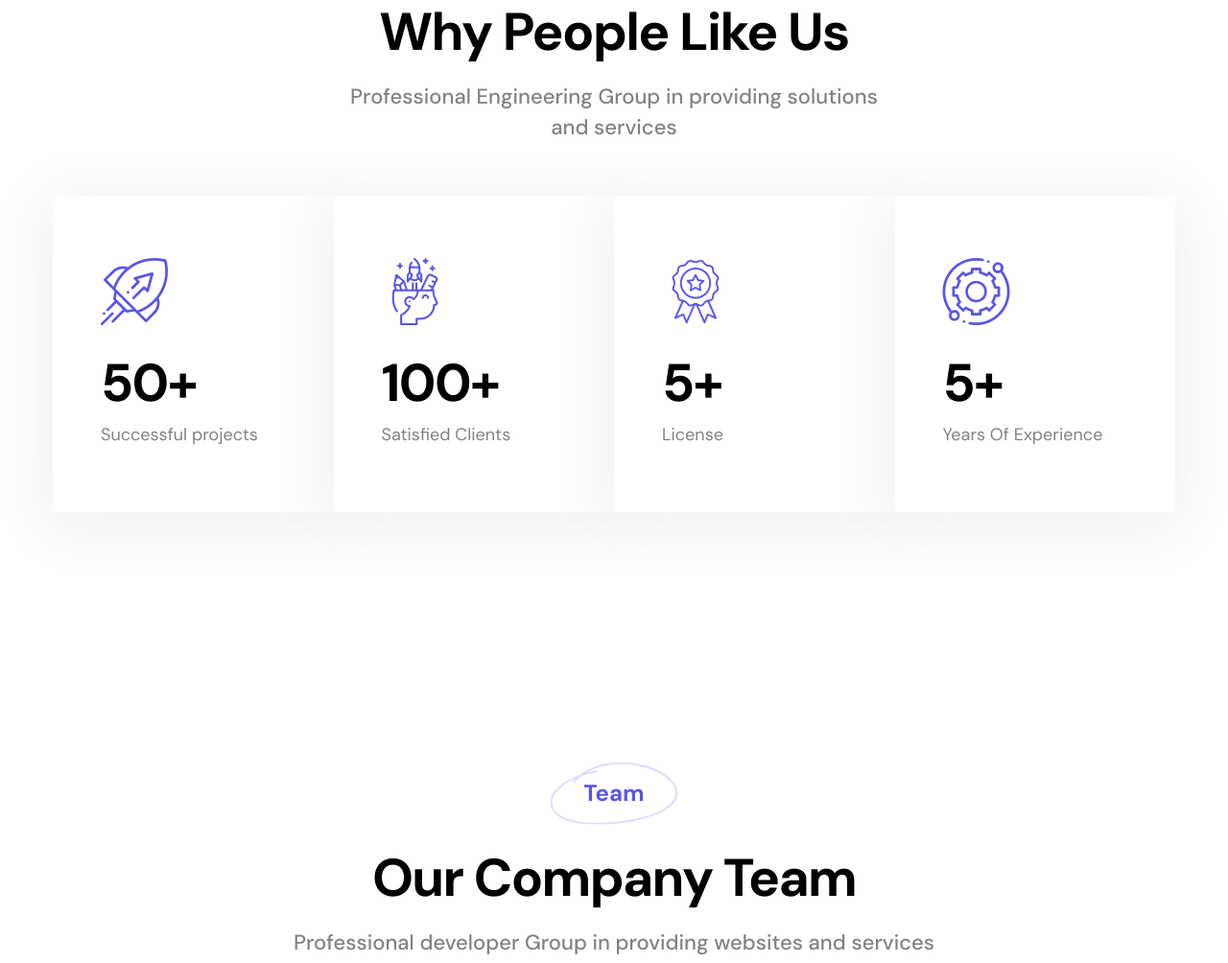
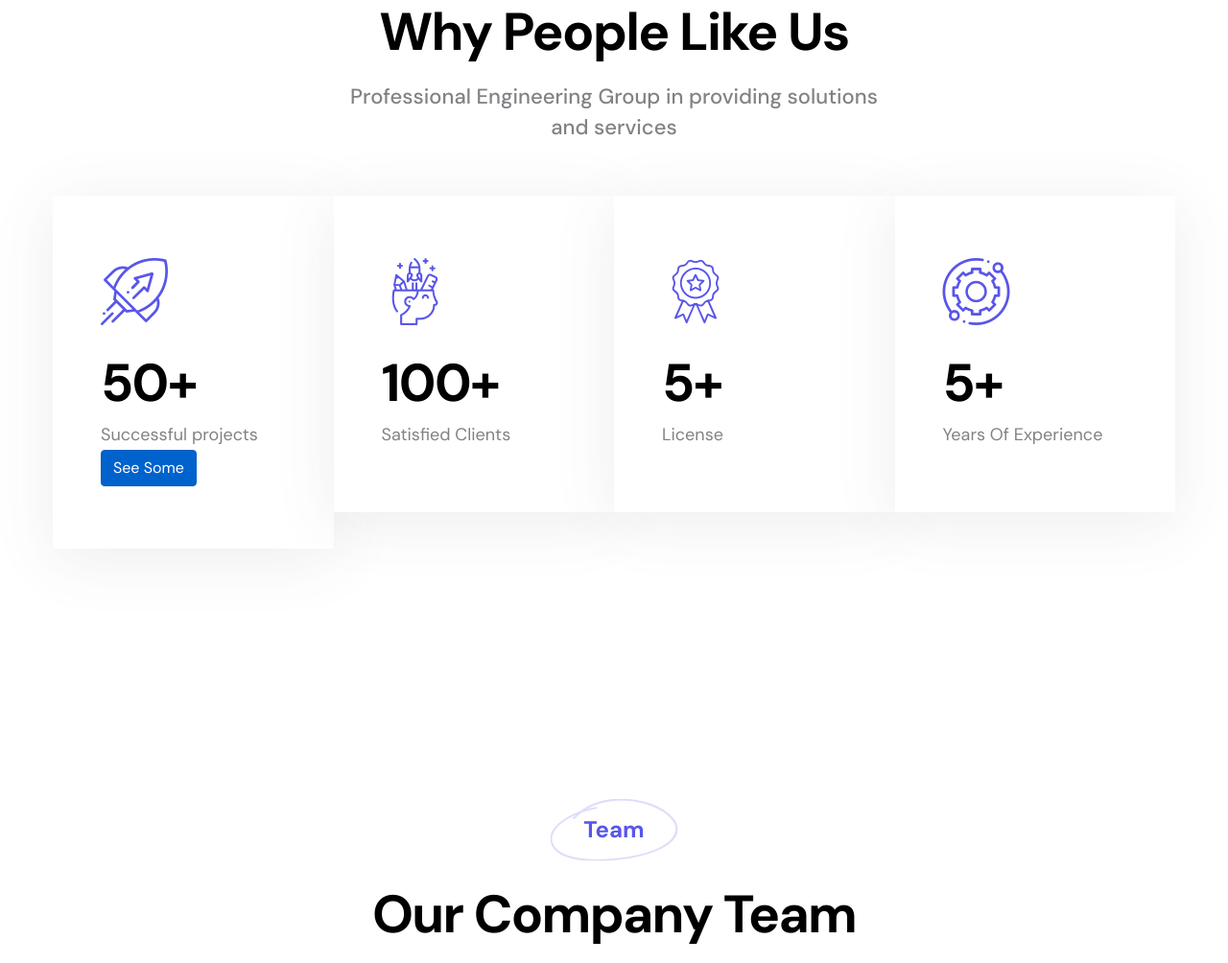
Before and after one commit to Mohammadzeineddin/webme, a plain HTML site: page index.html in a window 1280 px wide. Shown: the part 3938-4942 px from the top of the page at 96% size. Drawn offline with Linux system fonts and the light colour scheme; files whose address does not match are found by name.

Commit message:
Update index.html

```diff
--- a/index.html
+++ b/index.html
@@ -369,6 +369,7 @@ Empower Your Business with WebMe
               <div class="text">
                 <h2 class="number"><span>50</span>+</h2>
                 <p>Successful projects</p>
+                 <a href="projects.html" class="btn btn-primary active" role="button" aria-pressed="true">See Some</a>
               </div>
             </div>
           </div>
```
